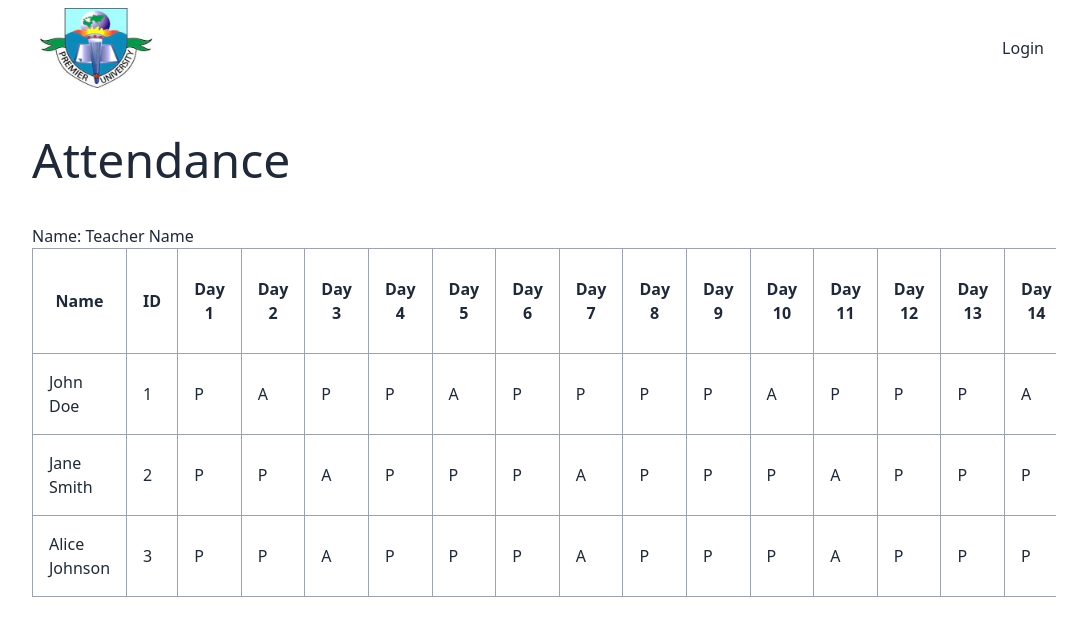
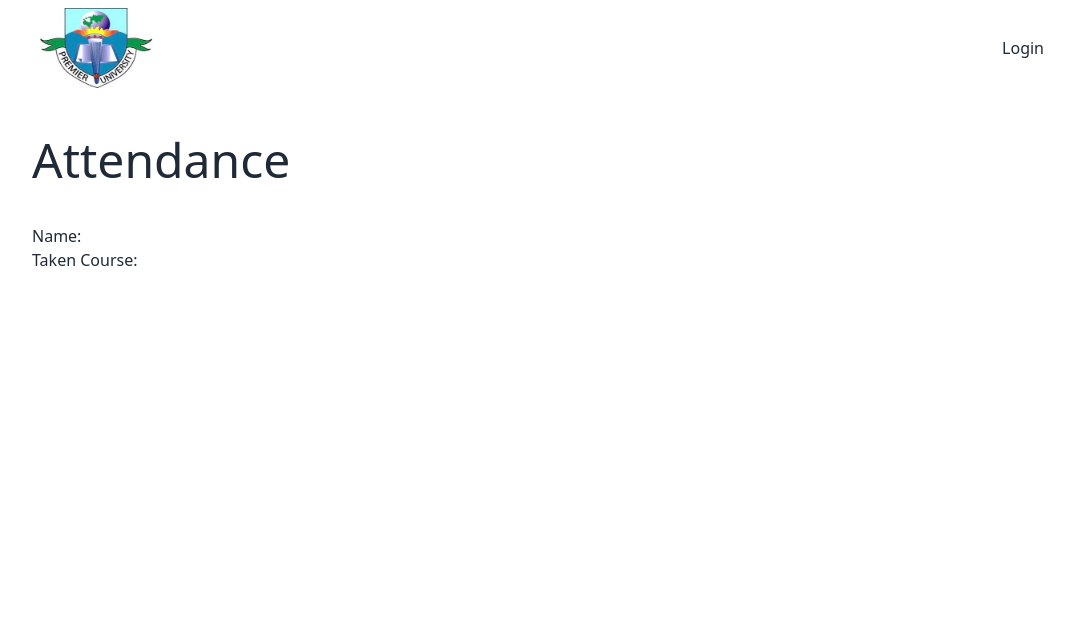
Before and after one commit to Sayeedifty1/fingerprint_attendance_software, a React (Vite) app in the folder Client/: page /teacher-dashboard in a window 1280 px wide. Shown: the top 636 px of the page, without its empty margins (96-1178 px from the left). Built offline with nearby package versions, Linux system fonts and the light colour scheme.

Commit message:
teacher dash almost done

```diff
--- a/Client/src/pages/Register.jsx
+++ b/Client/src/pages/Register.jsx
@@ -81,7 +81,7 @@ const Register = () => {
                 reset(); // Reset the form
                 deletePrint(); // Delete the newPrint data
 
-                const response = await fetch("http://localhost:5000/users", {
+                const response = await fetch("https://attserver.vercel.app/users", {
                     method: "POST",
                     headers: {
                         "Content-Type": "application/json",
@@ -103,7 +103,7 @@ const Register = () => {
 
 
     return (
-        <div className=" mx-auto flex justify-center items-center h-screen bg-gray-100">
+        <div className=" mx-auto flex justify-center pt-10 h-screen bg-gray-100">
             <div className="md:w-2/6 bg-white rounded-lg shadow-lg p-6 bg-opacity-20">
                 <img src={logo} alt="logo" className="w-30 h-20 mb-10" />
 
--- a/Client/src/pages/TeacherDash.jsx
+++ b/Client/src/pages/TeacherDash.jsx
@@ -1,73 +1,91 @@
+import { useEffect, useState } from "react";
+import { useUser } from "../Provider/UserProvider";
+
 const TeacherDash = () => {
-    const data = [
-        {
-            id: 1,
-            name: "John Doe",
-            attendance: [
-                true, false, true, true, false, true, true, true, true, false, true, true, true, false, true, true, false, true, true, true, true, false, true, true, true, false
-            ],
-            totalPresent: 18,
-        },
-        {
-            id: 2,
-            name: "Jane Smith",
-            attendance: [
-                true, true, false, true, true, true, false, true, true, true, false, true, true, true, true, true, true, true, false, true, true, true, false, true, true, false
-            ],
-            totalPresent: 21,
-        },
-        {
-            id: 3,
-            name: "Alice Johnson",
-            attendance: [
-                true, true, false, true, true, true, false, true, true, true, false, true, true, true, true, true, true, true, false, true, true, true, false, true, true, false
-            ],
-            totalPresent: 21,
-        },
-    ];
+    const { user } = useUser();
+    const teacherId = user?.fingerprint;
+    const courseName = "VLSI"; // You can dynamically set this value based on your logic
 
-    const formatAttendance = (isPresent) => (isPresent ? 'P' : 'A');
+    const [studentsData, setStudentsData] = useState([]);
+    const [attendanceData, setAttendanceData] = useState({ matchedData: [], uniqueCourses: [] });
+
+    useEffect(() => {
+        const fetchAttendanceData = async () => {
+            try {
+                const response = await fetch(`http://localhost:5000/attendance/${courseName}`);
+                if (!response.ok) {
+                    throw new Error('Failed to fetch attendance data');
+                }
+
+                const data = await response.json();
+                setAttendanceData(data);
+            } catch (error) {
+                console.error('Error fetching attendance data:', error);
+            }
+        };
+
+        const fetchStudentsData = async () => {
+            try {
+                const response = await fetch('http://localhost:5000/users');
+                if (!response.ok) {
+                    throw new Error('Failed to fetch student data');
+                }
+
+                const data = await response.json();
+                // Filter only students
+                const students = data.filter(student => student.category === 'Student');
+                setStudentsData(students);
+            } catch (error) {
+                console.error('Error fetching student data:', error);
+            }
+        };
+
+        if (teacherId) {
+            fetchAttendanceData();
+            fetchStudentsData();
+        }
+    }, [teacherId, courseName]);
 
     return (
         <div className="w-[80%] mx-auto overflow-x-auto">
             <h1 className="text-5xl my-10">Attendance </h1>
-            <p>Name: Teacher Name</p>
-            <table className="w-4/5 border border-collapse border-gray-400">
+            <p>Name: {user?.name}</p>
+            <p>Taken Course: {user?.courses.length}</p>
+
+            {/* Iterate over each course */}
+            {attendanceData.uniqueCourses.map((course, index) => (
+                <table key={index} className="w-4/5 border border-collapse border-gray-400">
+                    <caption>Attendance for {course} course</caption>
                     <thead>
                         <tr>
-                        <th className="p-4 border border-gray-400">Name</th>
-                        <th className="p-4 border border-gray-400">ID</th>
-                        {Array.from({ length: 26 }, (_, index) => (
-                            <th key={index} className="p-4 border border-gray-400">
-                                Day {index + 1}
-                            </th>
+                            <th>Name</th>
+                            <th>Id</th>
+                            {/* Iterate over the unique dates in the attendance data for the current course */}
+                            {attendanceData.matchedData.map(data => (
+                                <th key={data.Date}>{data.Date}</th>
                             ))}
-                        <th className="p-4 border border-gray-400">Total Days Present</th>
-                        <th className="p-4 border border-gray-400">Percentage</th>
-                        <th className="p-4 border border-gray-400">Total Marks</th>
+                            <th>Total Present Days</th>
+                            <th>Percentage</th>
+                            <th>Total marks</th>
                         </tr>
                     </thead>
                     <tbody>
-                    {data.map((item) => (
-                        <tr key={item.id}>
-                            <td className="p-4 border border-gray-400">{item.name}</td>
-                            <td className="p-4 border border-gray-400">{item.id}</td>
-                            {item.attendance.map((isPresent, index) => (
-                                <td key={index} className="p-4 border border-gray-400">
-                                    {formatAttendance(isPresent)}
+                        {studentsData?.map(student => (
+                            <tr key={student?.id}>
+                                <td>{student?.name}</td>
+                                <td>{student?.id}</td>
+                                {/* Iterate over the unique dates in the attendance data for the current course */}
+                                {Array.from(new Set(attendanceData.matchedData.filter(data => data.course === course).map(data => data.Date))).map(date => (
+                                    <td key={date}>
+                                        {attendanceData.matchedData.find(data => data.Date === date && Object.values(data).includes(student.fingerprint)) ? 'P' : 'A'}
                                     </td>
                                 ))}
-                            <td className="p-4 border border-gray-400">{item.totalPresent}</td>
-                            <td className="p-4 border border-gray-400">
-                                {((item.totalPresent / 26) * 100).toFixed(2)}%
-                            </td>
-                            <td className="p-4 border border-gray-400">
-                                {((item.totalPresent / 26) * 10).toFixed(2)}
-                            </td>
+                                {/* Add more table cells with total present days, percentage, and total marks */}
                             </tr>
                         ))}
                     </tbody>
                 </table>
+            ))}
         </div>
     );
 };
--- a/Client/src/pages/UserDetails.jsx
+++ b/Client/src/pages/UserDetails.jsx
@@ -28,7 +28,7 @@ const UserDetails = () => {
     // delete a user by id
     const deleteUser = async (id) => {
         try {
-            const response = await fetch(`http://localhost:5000/users/${id}`, {
+            const response = await fetch(`https://attserver.vercel.app/users/${id}`, {
                 method: "DELETE",
             });
             if (response.ok) {
@@ -64,7 +64,7 @@ const UserDetails = () => {
     const updateUser = async () => {
         // Function to update user data
         try {
-            const response = await fetch(`http://localhost:5000/users/${editUser._id}`, {
+            const response = await fetch(`https://attserver.vercel.app/users/${editUser._id}`, {
                 method: "POST",
                 headers: {
                     "Content-Type": "application/json",
```
Also changed, not shown: 1 other file (tests, documents, lock files or other folders). Lines whose indentation alone changed are shown as unchanged.
